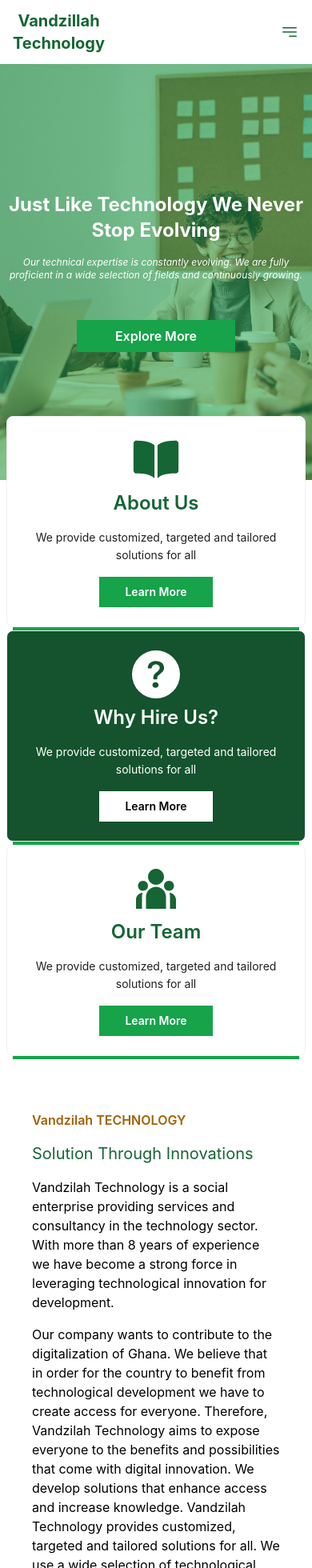
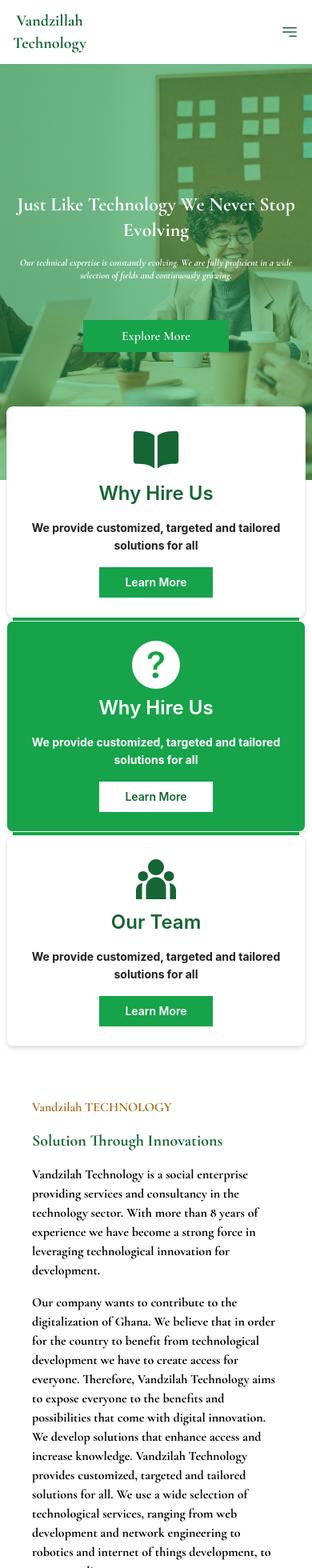
Before and after one commit to djabiridrissou/vd4TIT, a React (Vite) app: page / in a window 390 px wide. Shown: the top 1960 px of the page at 80% size. Built offline with nearby package versions, Linux system fonts and the light colour scheme; a web font is replaced by a local one.

Commit message:
feat: animation on landing components, full responsivity on landing

```diff
--- a/index.html
+++ b/index.html
@@ -1,10 +1,16 @@
-<!doctype html>
+<!DOCTYPE html>
 <html lang="en">
   <head>
     <meta charset="UTF-8" />
-   <link rel="icon" type="image/svg+xml" href="" />
+    <link rel="icon" type="image/svg+xml" href="" />
+    <link rel="preconnect" href="https://fonts.googleapis.com" />
+    <link rel="preconnect" href="https://fonts.gstatic.com" crossorigin />
+    <link
+      href="https://fonts.googleapis.com/css2?family=Cormorant+Garamond:ital,wght@0,300;0,400;0,500;0,600;0,700;1,300;1,400;1,500;1,600;1,700&display=swap"
+      rel="stylesheet"
+    />
     <meta name="viewport" content="width=device-width, initial-scale=1.0" />
-    <link href="./src/indexoutput.css" rel="stylesheet">
+    <link href="./src/indexoutput.css" rel="stylesheet" />
     <title>Vandzillah Technology</title>
   </head>
   <body>
--- a/package.json
+++ b/package.json
@@ -27,6 +27,7 @@
     "react-chartjs-2": "^5.2.0",
     "react-dom": "^18.2.0",
     "react-icons": "^5.0.1",
+    "react-intersection-observer": "^9.10.3",
     "react-paginate": "^8.2.0",
     "react-redux": "^9.1.0",
     "react-router-dom": "^6.22.3",
--- a/src/components/Navbar.tsx
+++ b/src/components/Navbar.tsx
@@ -24,7 +24,7 @@ const Navbar = () => {
     ];
 
     return (
-        <div className="lg:px-80 bg-white fixed  inset-x-0  top-0 thead h-20 w-full flex items-center z-999999 inset-0 ">
+        <div className=" bg-white fixed  inset-x-0  top-0 thead h-20 w-full flex items-center z-999999 inset-0 ">
             <div className="flex justify-between items-center w-full mx-4">
                 <div className='flex justify-center items-center flex-col cursor-pointer'>
                     <h1 className="text-green-800 font-bold text-xl">Vandzillah</h1>
--- a/src/index.css
+++ b/src/index.css
@@ -6,7 +6,8 @@
 
 
 body {
-  font-family: "Inter", sans-serif;
+  font-family: "Cormorant Garamond", serif;
+  font-weight: 700;
   font-optical-sizing: auto;
   font-style: normal;
   font-variation-settings:
@@ -110,7 +111,6 @@ body {
       opacity: 1;
     }
   }
-
 
   .pagination {
     display: flex;
@@ -272,3 +272,76 @@ body {
   position: relative; /* Assurez-vous que l'élément a une position relative ou absolue */
   z-index: -1; /* Définit un z-index inférieur à celui de la barre de navigation */
 }
+
+.truncate {
+  white-space: nowrap;
+  overflow: hidden;
+  text-overflow: ellipsis;
+}
+
+.card-content {
+  min-height: 0; /* Réinitialise la hauteur minimale */
+  display: flex;
+  flex-direction: column;
+}
+.animateOnScroll {
+  opacity: 0;
+  transform: translateY(30px); /* Add animation from bottom */
+  animation: slideUp 1s ease-in-out forwards;
+}
+
+@keyframes slideUp {
+  from {
+    opacity: 0;
+    transform: translateY(50px);
+  }
+  to {
+    opacity: 1;
+    transform: translateY(0);
+  }
+}
+
+@keyframes slideInFromLeft {
+  0% {
+    transform: translateX(-100%);
+    opacity: 0;
+  }
+  100% {
+    transform: translateX(0);
+    opacity: 1;
+  }
+}
+
+@keyframes slideInFromRight {
+  0% {
+    transform: translateX(100%);
+    opacity: 0;
+  }
+  100% {
+    transform: translateX(0);
+    opacity: 1;
+  }
+}
+
+.slide-in-left {
+  animation: slideInFromLeft 1s ease-out forwards;
+}
+
+.slide-in-right {
+  animation: slideInFromRight 1s ease-out forwards;
+}
+
+@keyframes slideInFromTop {
+  0% {
+    transform: translateY(-100%);
+    opacity: 0;
+  }
+  100% {
+    transform: translateY(0);
+    opacity: 1;
+  }
+}
+
+.slide-in-down {
+  animation: slideInFromTop 1s ease-out forwards;
+}
--- a/src/pages/LandingPage.tsx
+++ b/src/pages/LandingPage.tsx
@@ -10,6 +10,9 @@ import { IoCall } from "react-icons/io5";
 import { FaLocationCrosshairs } from "react-icons/fa6";
 import { IoMail } from "react-icons/io5";
 import { MdOutlineDeveloperMode } from "react-icons/md";
+import { GrHostMaintenance } from "react-icons/gr";
+import { SiHomeadvisor } from "react-icons/si";
+import { useInView } from 'react-intersection-observer';
 
 const contentStyle: React.CSSProperties = {
   textAlign: 'center',
@@ -20,19 +23,27 @@ const contentStyle: React.CSSProperties = {
 };
 
 const LandingPage = () => {
+  const { ref: leftRef, inView: leftInView } = useInView({ triggerOnce: true });
+  const { ref: rightRef, inView: rightInView } = useInView({ triggerOnce: true });
+  const { ref: left2Ref, inView: left2InView } = useInView({ triggerOnce: true });
+  const { ref: right2Ref, inView: right2InView } = useInView({ triggerOnce: true });
+  const { ref: card1Ref, inView: card1InView } = useInView({ triggerOnce: true });
+  const { ref: card2Ref, inView: card2InView } = useInView({ triggerOnce: true });
+  const { ref: card3Ref, inView: card3InView } = useInView({ triggerOnce: true });
+
   return (
     <>
-      <div className="mt-[80px]">
+      <div className="mt-[80px] overflow-x-hidden">
         <Navbar />
-        <div className="relative h-[520px] lg:h-[1000px] eledessous">
+        <div className="relative h-[520px] md:h-[1000px] eledessous ">
           <img src="/images/teamsmall.jpg" alt="Team Small" className="w-full h-full object-cover" />
-          <div className="absolute inset-0 flex flex-col items-center justify-center bg-green-600 bg-opacity-50">
+          <div className="absolute inset-0 flex flex-col items-center justify-center bg-green-600 bg-opacity-50 animateOnScroll">
             <div className="text-center text-white">
-              <div className=" lg:flex items-center justify-center">
-                <h1 className="text-2xl lg:text-3xl font-bold lg:whitespace-nowrap">Just Like Technology We Never Stop Evolving</h1>
+              <div className=" md:flex items-center justify-center">
+                <h1 className="text-2xl md:text-3xl font-bold md:whitespace-nowrap">Just Like Technology We Never Stop Evolving</h1>
               </div>
-              <div className="lg:flex flex-col mt-4 items-center justify-center italic mx-2">
-                <h4 className="text-xs lg:text-sm lg:whitespace-nowrap">Our technical expertise is constantly evolving. We are fully proficient in a wide selection of fields and continuously growing.</h4>
+              <div className="md:flex flex-col mt-4 items-center justify-center italic mx-2">
+                <h4 className="text-xs md:text-sm md:whitespace-nowrap">Our technical expertise is constantly evolving. We are fully proficient in a wide selection of fields and continuously growing.</h4>
               </div>
               <div className="mt-12">
                 <button className="bg-green-600 px-12 py-2 text-white font-semibold">Explore More</button>
@@ -42,11 +53,17 @@ const LandingPage = () => {
         </div>
 
 
-        <div className="flex flex-col mx-2 -mt-20 lg:mx-80 lg:flex-row">
-          <Card className="w-full eledessous">
+        <div className="flex eledessous flex-col md:flex-row justify-between lg:justify-center md:space-x-4 md:mx-2 -mt-20 mx-2 animateOnScroll">
+      <div className="md:hidden items-center justify-center mx-2 -mt-4">
+        <div className="items-center justify-center h-1"></div>
+      </div>
+      <Card
+        ref={card1Ref}
+        className={`eledessous mb-4 md:mb-0 shadow-md ${card1InView ? 'slide-in-down' : ''}`}
+      >
         <div className="flex items-center justify-center flex-col">
           <IoBook size={60} className="text-green-800" />
-              <span className="mt-2 text-2xl text-green-800 font-semibold">About Us</span>
+          <span className="mt-2 text-2xl text-green-800 font-semibold md:whitespace-nowrap">Why Hire Us</span>
           <div className="flex flex-col items-center mt-4">
             <span>We provide customized, targeted and tailored</span>
             <span>solutions for all</span>
@@ -56,29 +73,35 @@ const LandingPage = () => {
           </div>
         </div>
       </Card>
-          <div className="items-center justify-center mx-2">
+      <div className="md:hidden items-center justify-center mx-2 -mt-4">
         <div className="items-center justify-center h-1 bg-green-600"></div>
       </div>
-          <Card className="w-full bg-green-900 eledessous">
+      <Card
+        ref={card2Ref}
+        className={`eledessous mb-4 md:mb-0 bg-green-600 shadow-md ${card2InView ? 'slide-in-down' : ''}`}
+      >
         <div className="flex items-center justify-center flex-col">
-              <BsQuestionCircleFill size={60} className="text-white" />
-              <span className="mt-2 text-2xl text-white font-semibold">Why Hire Us?</span>
+          <BsQuestionCircleFill size={60} className="text-green-800" color="white" />
+          <span className="mt-2 text-2xl md:whitespace-nowrap text-white first-line:font-semibold">Why Hire Us</span>
           <div className="flex flex-col items-center mt-4 text-white">
             <span>We provide customized, targeted and tailored</span>
             <span>solutions for all</span>
           </div>
           <div className="mt-4">
-                <button className="bg-white px-8 py-2 text-black font-semibold">Learn More</button>
+            <button className="bg-white px-8 py-2 text-green-800 font-semibold">Learn More</button>
           </div>
         </div>
       </Card>
-          <div className="items-center justify-center mx-2 ">
-            <div className="items-center justify-center h-1 bg-green-600 "></div>
+      <div className="md:hidden items-center justify-center mx-2 -mt-4">
+        <div className="items-center justify-center h-1 bg-green-600"></div>
       </div>
-          <Card className="w-full eledessous">
+      <Card
+        ref={card3Ref}
+        className={`eledessous mb-4 md:mb-0 shadow-md ${card3InView ? 'slide-in-down' : ''}`}
+      >
         <div className="flex items-center justify-center flex-col">
           <RiTeamFill size={60} className="text-green-800" />
-              <span className="mt-2 text-2xl text-green-800 font-semibold">Our Team</span>
+          <span className="mt-2 text-2xl text-green-800 font-semibold md:whitespace-nowrap">Our Team</span>
           <div className="flex flex-col items-center mt-4">
             <span>We provide customized, targeted and tailored</span>
             <span>solutions for all</span>
@@ -90,12 +113,11 @@ const LandingPage = () => {
       </Card>
     </div>
 
-        <div className="items-center justify-center mx-4">
-          <div className="items-center justify-center h-1 bg-green-600"></div>
-        </div>
 
-        <div className='lg:flex lg:mx-80'>
-          <div className="mt-16 flex flex-col mx-10 lg:mx-1">
+        <div className='md:flex  md:mx-2 justify-between items-center lg:justify-center   w-full'>
+          <div className='md:flex space-x-4 max-w-6xl'>
+            <div ref={leftRef}
+              className={`flex flex-col mx-10 md:mx-1 mt-12 ${leftInView ? 'slide-in-left' : ''}`}>
               <span className="text-yellow-700 font-semibold">Vandzilah TECHNOLOGY</span>
               <span className="mt-4 text-xl text-green-800">Solution Through Innovations</span>
               <div className="mt-4">
@@ -130,23 +152,25 @@ const LandingPage = () => {
                 </p>
               </div>
             </div>
-          <div className="mt-24 lg:mt-12">
+            <div ref={rightRef}
+              className={`mt-24 md:mt-12 ${rightInView ? 'slide-in-right' : ''}`}>
               <img src="/images/teamsmall.jpg" alt="Team Small" className="w-full h-full object-cover" />
             </div>
           </div>
-
+        </div>
 
         {/* Our Services */}
         <div className="bg-slate-100 pb-24 flex items-center justify-center flex-col eledessous">
-          <div className="mt-24">
-            <span className="text-yellow-700 font-semibold">Our Services</span>
+          <div className='max-w-6xl'>
+            <div className="mt-12">
+              <span className="text-yellow-700 font-semibold items-center justify-center flex">Our Services</span>
             </div>
-          <div className="mt-6 text-2xl font-semibold text-green-800 flex flex-col items-center justify-center lg:flex-row lg:justify-center lg:items-center">
+            <div className="mt-6 text-2xl font-semibold text-green-800 flex flex-col items-center justify-center md:flex-row md:justify-center md:items-center">
               <span>We don't follow trends,</span>
-            <span className="lg:ml-4">we set them!</span>
+              <span className="md:ml-2">we set them!</span>
             </div>
-          <div className="w-full mt-6">
-            <Carousel autoplay className="lg:mx-80 lg:bg-white lg:flex" slidesToShow={2}>
+            <div className="w-full mt-6 ">
+              <Carousel autoplay className="md:mx-2   w-full  md:bg-white md:flex" slidesToShow={2}>
                 <div className='eledessous '>
                   <img src="/images/network.jpg" alt="Network" style={contentStyle} />
                 </div>
@@ -164,64 +188,82 @@ const LandingPage = () => {
             </div>
           </div>
 
+        </div>
+
 
         {/* Why Choose Us */}
-        <div className="lg:mx-80 lg:flex lg:justify-between">
-          <div className="mx-10 mt-8 flex flex-col lg:w-1/2">
+        <div className='md:flex  md:mx-2 justify-between items-center lg:justify-center   w-full'>
+          <div className='md:flex space-x-4 max-w-6xl'>
+            <div className={`flex flex-col mx-10 md:mx-1 mt-12 ${left2InView ? 'slide-in-left' : ''}`} ref={left2Ref}>
               <span className="text-yellow-700 font-semibold">How we work</span>
               <div className="mt-4 flex flex-col text-green-800 font-semibold text-3xl">
                 <h1>Pragmatic people</h1>
                 <h1>Who know you are</h1>
               </div>
+
               <div className="mt-4 flex flex-col">
                 <p>
-                At Vandzilah Technology, we consult with clients to
-                understand their unique needs, develop innovative
-                solutions tailored to those needs,
+                  At Vandzilah Technology, we consult with clients to understand their unique needs,
+                  develop innovative solutions tailored to those needs,
                   and create transformative technology that drives growth and success.
                   Our approach is simple yet powerful:
                 </p>
-              <div className="mt-6 flex flex-col space-y-4 eledessous">
-                <Card className="w-full h-[80px] shadow-lg">
+                <div className="flex flex-col space-y-6 mt-6">
+                  <Card className="w-full h-[80px] shadow-md">
                     <div className="flex items-center flex-col -mt-4">
                       <SiConsul size={30} className="text-green-600" />
                       <span className="mt-2 text-green-800 font-semibold">Consult</span>
                     </div>
                   </Card>
-                <Card className="w-full h-[80px] shadow-lg">
+                  <Card className="w-full h-[80px] shadow-md">
                     <div className="flex items-center flex-col -mt-4">
-                    <MdOutlineDeveloperMode size={30} className="text-green-600" />
+                      <MdOutlineDeveloperMode size={30} className="text-green-600 " />
                       <span className="mt-2 text-green-800 font-semibold">Develop</span>
                     </div>
                   </Card>
-                <Card className="w-full h-[80px] shadow-lg">
+                  <Card className="w-full h-[80px] shadow-md">
                     <div className="flex items-center flex-col -mt-4">
                       <IoIosCreate size={30} className="text-green-600" />
                       <span className="mt-2 text-green-800 font-semibold">Create</span>
                     </div>
                   </Card>
+                  <Card className="w-full h-[80px] shadow-md">
+                    <div className="flex items-center flex-col -mt-4">
+                      <GrHostMaintenance size={30} className="text-green-600" />
+                      <span className="mt-2 text-green-800 font-semibold">Maintain</span>
                     </div>
+                  </Card>
+                  <Card className="w-full h-[80px] shadow-md">
+                    <div className="flex items-center flex-col -mt-4">
+                      <SiHomeadvisor size={30} className="text-green-600" />
+                      <span className="mt-2 text-green-800 font-semibold">Advise</span>
+                    </div>
+                  </Card>
+                </div>
+
+
+              </div>
+
+            </div>
+            <div className={`mt-24 hidden lg:flex md:mt-12 w-2/3 ${right2InView ? 'slide-in-right' : ''}`} ref={right2Ref}>
+              <img src="/images/longleader.jpg" alt="Team Small" className="w-full h-full object-cover" />
             </div>
           </div>
 
-
-          {/* */}
-          <div className="mt-8 lg:w-1/2">
-            <img src="/images/leader.jpg" alt="" className='lg:h-[498px]' />
-          </div>
         </div>
 
-        <div className="relative h-[540px] eledessous lg:mt-40">
+
+        <div className="relative h-[540px] eledessous md:mt-40">
           <div className="">
             <div className="w-full ">
               <img src="/images/teamConclu.jpg" alt="Team Landing" className="absolute inset-0 w-full h-full object-cover " />
               <div className="absolute inset-0 flex flex-col items-center justify-center bg-green-800 opacity-70"> </div>
               <div className="absolute inset-0 flex text-[15px] flex-col items-center justify-center">
-                <h1 className="mx-4 text-white text-center lg:flex lg:items-center lg:justify-center font-bold text-lg lg:text-xl xl:text-3xl">We provide all our clients with customized
+                <h1 className="mx-4 text-white text-center md:flex md:items-center md:justify-center font-bold text-md md:text-xl xl:text-3xl">We provide all our clients with customized
                   solutions, leveraging digital innovations for growth,
                   improvements, and development.</h1>
                 <div className="ml-40 mt-2 mb-11">
-                  <span className="text-white text-xl lg:text-xl font-cursive">Maxwell Dzillah, CEO</span>
+                  <span className="text-white text-xl md:text-xl font-cursive">Maxwell Dzillah, CEO</span>
                 </div>
                 <div className="mx-6 text-center">
                   <p className="text-white text-xs">
@@ -243,13 +285,25 @@ const LandingPage = () => {
 
 
         {/* Testimonials */}
-        <div className="mt-12 flex flex-col items-center">
+        <div className="mt-12 flex flex-col items-center justify-center ">
+          <div className='max-w-6xl'>
+            <div className='  flex items-center justify-center flex-col'>
               <span className="text-yellow-700 font-semibold">Testimonial</span>
-          <div className="mt-4 text-center lg:flex lg:space-x-2 text-xl font-semibold text-green-800">
+              <div className="mt-4 text-center md:flex md:space-x-2 text-3xl font-semibold text-green-800">
                 <p>Our Clients</p>
                 <p>Reviews</p>
               </div>
-          <div className="mt-8 text-center text-lg space-x-4 space-y-2 italic">
+            </div>
+            <div className='flex space-x-3'>
+              <div className="mt-8 text-center text-md space-x-4 space-y-2 italic">
+                <p>"It was an interesting
+                  challenge to design and develop an remotely
+                  operable</p>
+                <p></p>
+                <p>monitoring system
+                  from scratch." <span className="text-yellow-800"> - Evans Honu, Hardware Engineer</span></p>
+              </div>
+              <div className="mt-8 text-center text-md space-x-4 space-y-2 italic">
                 <p>"It was an interesting
                   challenge to design</p>
                 <p>and develop an remotely
@@ -257,6 +311,9 @@ const LandingPage = () => {
                 <p>monitoring system
                   from scratch." <span className="text-yellow-800"> - Evans Honu, Hardware Engineer</span></p>
               </div>
+
+            </div>
+
             <div>
               <div className="flex items-center justify-center mx-4 mt-12">
                 <div>
@@ -269,40 +326,42 @@ const LandingPage = () => {
             </div>
           </div>
 
-        <div className="lg:flex mt-24 lg:w-full items-center justify-between lg:px-24 bg-green-900">
-          <div className=" bg-green-900 py-12 border-b-2 border-white lg:border-none">
-            <div className="mx-10 w-20 h-20  bg-green-700 flex items-center flex-col justify-center">
+        </div>
+
+        <div className="flex-col md:flex-row mt-24 justify-between lg:justify-center flex items-center lg:pl-60  bg-green-900">
+          <div className=" bg-green-900 py-12 border-b-2 border-white w-full md:border-none md:w-1/3">
+            <div className="mx-10 md:mx-2 w-20 h-20  bg-green-700 flex items-center flex-col justify-center">
               <IoCall color="white" size={24} />
             </div>
-            <div className="flex flex-col mt-8 mx-12">
+            <div className="flex flex-col mt-8 mx-12 md:mx-2">
               <span className="font-semibold text-green-400">Call Us</span>
-              <span className="mt-4 font-semibold text-white">+233(0) 20 656 2493</span>
+              <span className="mt-4 font-semibold md:text-xs text-white">+233(0) 20 656 2493</span>
             </div>
           </div>
-          <div className=" bg-green-900 py-12 border-b-2 border-white lg:border-none">
-            <div className="mx-10 w-20 h-20 bg-green-700 flex items-center flex-col justify-center">
+          <div className=" bg-green-900 py-12 border-b-2 border-white w-full md:border-none md:w-1/3">
+            <div className="mx-10 md:mx-0 w-20 h-20 bg-green-700 flex items-center flex-col justify-center">
               <IoMail color="white" size={24} />
             </div>
-            <div className="flex flex-col mt-8 mx-12">
+            <div className="flex flex-col mt-8 mx-12 md:mx-0">
               <span className="font-semibold text-green-400">Mail</span>
-              <span className="mt-4 font-semibold text-white">info@vandzilahtechnologies.com</span>
+              <span className="mt-4 font-semibold md:text-xs text-white">info@vandzilahtechnologies.com</span>
             </div>
           </div>
-          <div className=" bg-green-900 py-12 border-b-2 border-white lg:border-none">
-            <div className="mx-10 w-20 h-20 bg-green-700 flex items-center flex-col justify-center">
+          <div className=" bg-green-900 py-12 border-b-2 border-white w-full md:border-none md:w-1/3">
+            <div className="mx-10 md:mx-0 w-20 h-20 bg-green-700 flex items-center flex-col justify-center">
               <FaLocationCrosshairs color="white" size={24} />
             </div>
-            <div className="flex flex-col mt-8 mx-12">
+            <div className="flex flex-col mt-8 mx-12 md:mx-0">
               <span className="font-semibold text-green-400">Address</span>
-              <span className="mt-4 font-semibold text-white">www.vandzilahtechnologies.com</span>
+              <span className="mt-4 font-semibold md:text-xs text-white">www.vandzilahtechnologies.com</span>
             </div>
           </div>
         </div>
 
-        <div className=" flex flex-col items-center justify-center">
+        {/*  <div className=" flex flex-col items-center justify-center">
           <img src="/images/socials.jpeg " alt="" className="w-70 h-10 mt-8" />
-        </div>
-        <div className="mt-12 border-t-2 mx-2 py-4 border-green-800 lg:mx-80 flex lg:flex-row flex-col items-center justify-center lg:flex lg:justify-between">
+        </div> */}
+        <div className="mt-12 border-t-2 md:w-full mx-2 py-4 border-green-800 flex flex-col items-center justify-center  md:justify-between">
           <span className="text-3xl text-green-800">Vandzilah Technology</span>
           <span>Powered by <span className="text-yellow-700">Vandzillah Technology</span></span>
         </div>
```
Also changed, not shown: 2 other files (tests, documents, lock files or other folders). Lines whose indentation alone changed are shown as unchanged.
